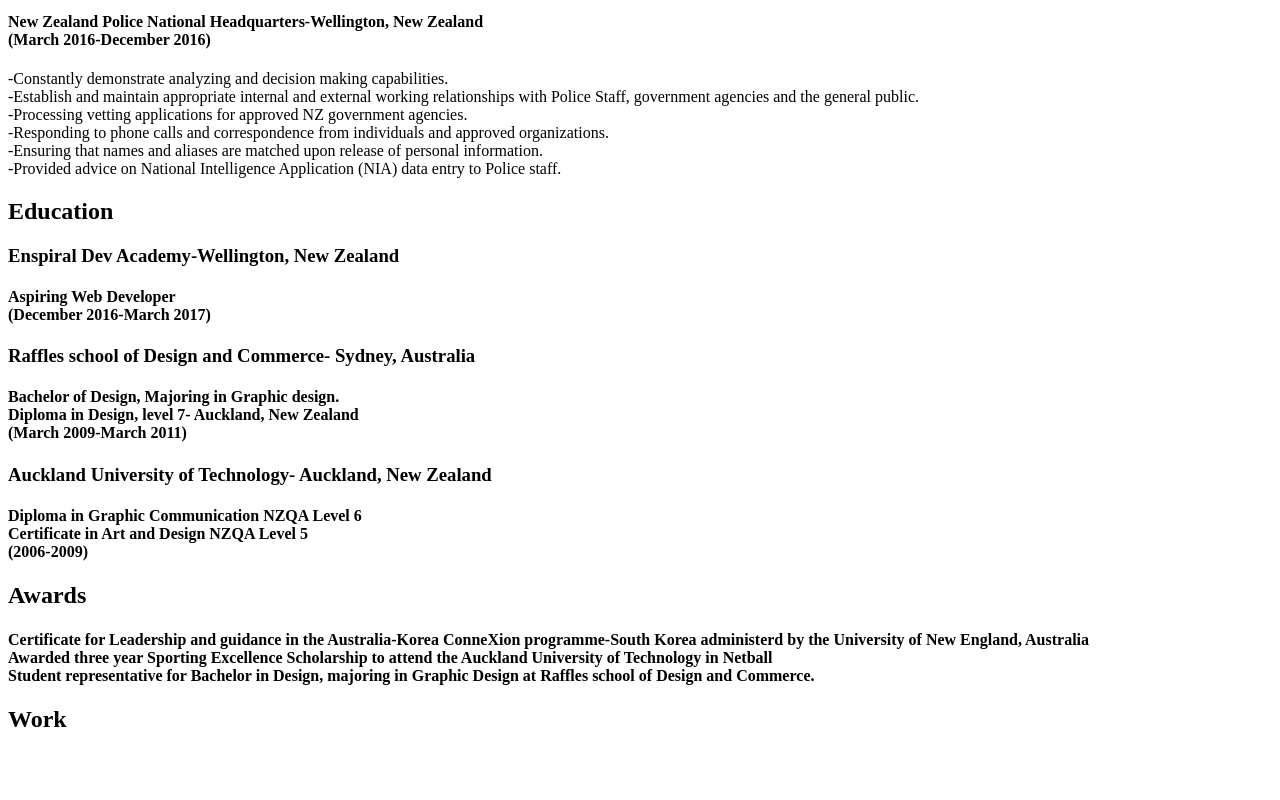
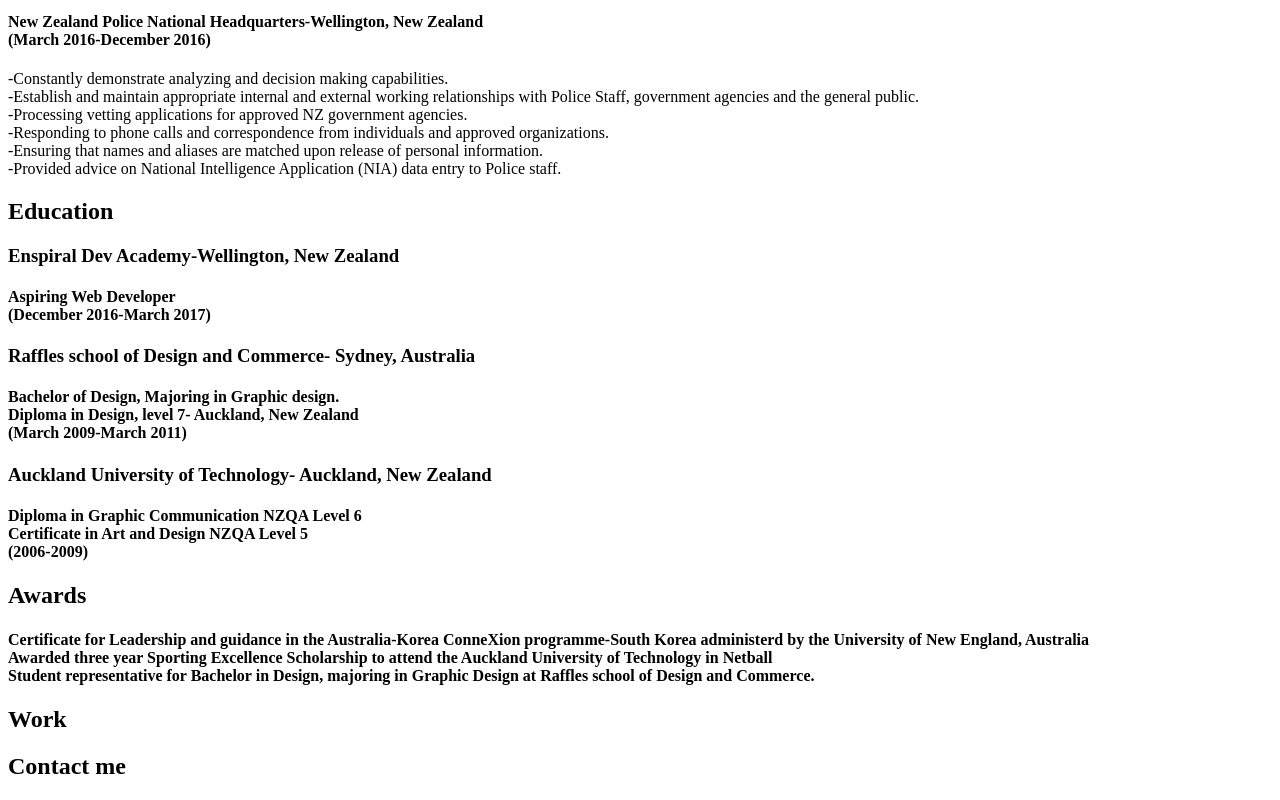
Before and after one commit to Pauline122112/Melapoly, a website: page index.html in a window 1280 px wide. Shown: the part 607-1407 px from the top of the page. Before the commit the page ends 1360 px from the top, so only its background shows below. Drawn offline with Linux system fonts and the light colour scheme; files that its build step writes are made by us from their sources.

Commit message:
added footer

```diff
--- a/index.html
+++ b/index.html
@@ -106,6 +106,10 @@
             <h2>Work</h2>
         </div>
     </section>
+
+    <footer id="contact">
+        <h2>Contact me</h2>
+    </footer>
 </body>
 
 
```
